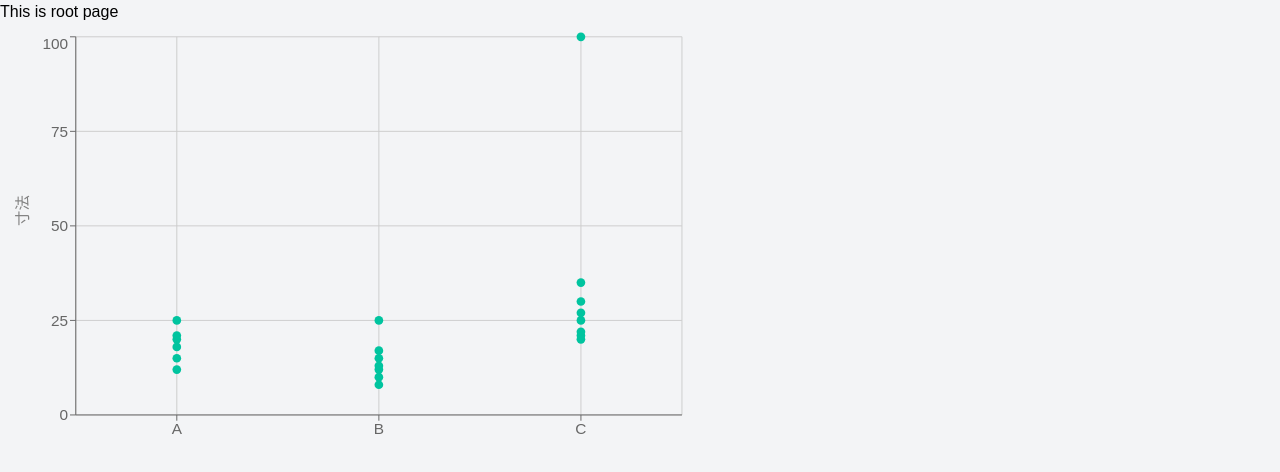
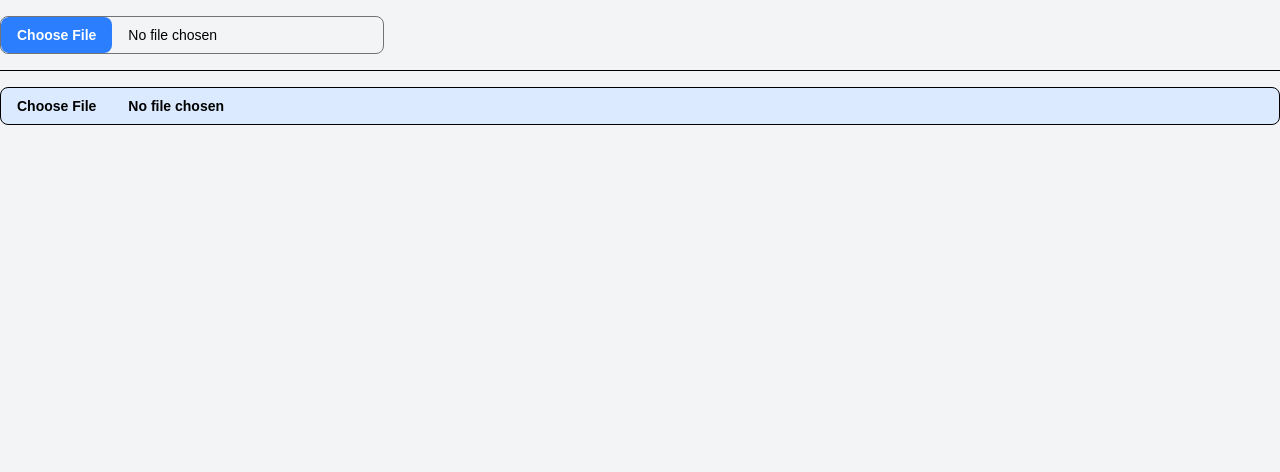
Before and after one commit to sanotaku/nextjs-utils, a Next.js app: page / in a window 1280 px wide. Shown: the top 472 px of the page. Built offline with nearby package versions, Linux system fonts and the light colour scheme.

Commit message:
FileInputを作成

```diff
--- /dev/null
+++ b/app/components/FileInput.tsx
@@ -0,0 +1,45 @@
+"use client"
+
+type FileInputProps = {
+  onChange: (fileList: FileList | null) => void
+}
+
+export default function FileInput({ onChange }: FileInputProps) {
+  return (
+    <>
+      <div className="max-w-sm w-full space-y-3">
+        <label className="block">
+          <input type="file" className="block w-full text-sm text-muted-foreground-1
+            focus:outline-hidden
+            file:me-4 file:py-2 file:px-4
+            file:rounded-lg file:border-0
+            file:text-sm file:font-semibold
+            file:cursor-pointer
+            border border-neutral-500 rounded-lg
+            file:bg-blue-500 file:text-white hover:file:bg-blue-800
+            disabled:file:opacity-50 disabled:file:pointer-events-none"
+            onChange={(e) => onChange(e.target.files)}/>
+        </label>
+      </div>
+
+      <hr className="my-4"></hr>
+
+      <div>
+        <label htmlFor="small-file-input" className="sr-only">Choose file</label>
+        <input type="file" name="small-file-input" id="small-file-input"
+          className="
+          block w-full
+          bg-blue-100
+          border border-black
+          rounded-lg
+          text-sm text-black font-semibold
+          placeholder:text-muted-foreground-1
+          focus:z-10 focus:outline-hidden focus:border-primary-focus focus:ring-1 focus:ring-primary-focus
+          disabled:opacity-50 disabled:pointer-events-none
+          file:bg-surface file:border-0 file:me-4 file:py-2 file:px-4"
+          onChange={(e) => onChange(e.target.files)}/>
+      </div>
+
+    </>
+  )
+}
--- a/app/page.tsx
+++ b/app/page.tsx
@@ -1,98 +1,17 @@
 "use client"
 
-import Link from "next/link";
-import BarChartComponent from "./components/charts/BarChartComponent";
-import BoxPlot from "./components/charts/BoxPlot";
-import DataTable from "./components/Table";
-import ScatterGroupPlot from "./components/charts/ScatterGroupPlot";
-
+import FileInput from "./components/FileInput";
 
 export default function Home() {
+  const handleChange = (fileList: FileList | null) => {
+    if (!fileList) return
 
-  const data = [
-    {
-      name: 'Page A',
-      uv: 400,
-      pv: 2400,
-      amt: 2400,
-    },
-    {
-      name: 'Page B',
-      uv: 300,
-      pv: 4567,
-      amt: 2400,
-    },
-    {
-      name: 'Page C',
-      uv: 320,
-      pv: 1398,
-      amt: 2400,
-    },
-    {
-      name: 'Page D',
-      uv: 200,
-      pv: 9800,
-      amt: 2400,
-    },
-    {
-      name: 'Page E',
-      uv: 278,
-      pv: 3908,
-      amt: 2400,
-    },
-    {
-      name: 'Page F',
-      uv: 189,
-      pv: 4800,
-      amt: 2400,
-    },
-  ];
-
+    console.log(fileList[0].name)
+  }
 
   return (
-    <div>
-      <p>This is root page</p>
-      {/* <BarChartComponent data={data} /> */}
-      {/* <BoxPlot
-        data={[
-          { category: "A", values: [12, 15, 18, 20, 21, 25] },
-          { category: "B", values: [8, 10, 12, 13, 15, 17, 25] },
-          { category: "C", values: [20, 21, 22, 25, 27, 30, 35, 100] },
-        ]}
-      /> */}
-
-
-      {/* <DataTable
-       data={data}
-       rowKey={datum => datum.name}
-       columns={[
-        {
-          key: "name",
-          header: "名前",
-          render: (datum) => <a><p className="bg-green-100 rounded-full">{datum.name}</p></a>
-        },
-        {
-          key: "uv",
-          header: "UV"
-        },
-        {
-          key: "amt",
-          header: "Amount"
-        },
-        {
-          key: "pv",
-          header: "PV"
-        }
-       ]}
-      /> */}
-      <ScatterGroupPlot
-        data={[
-          { category: "A", values: [12, 15, 18, 20, 21, 25] },
-          { category: "B", values: [8, 10, 12, 13, 15, 17, 25] },
-          { category: "C", values: [20, 21, 22, 25, 27, 30, 35, 100] },
-        ]}
-        ylabel="寸法"
-      />
+    <div className="container mx-auto mt-4">
+      <FileInput onChange={handleChange}/>
     </div>
   );
 }
```
